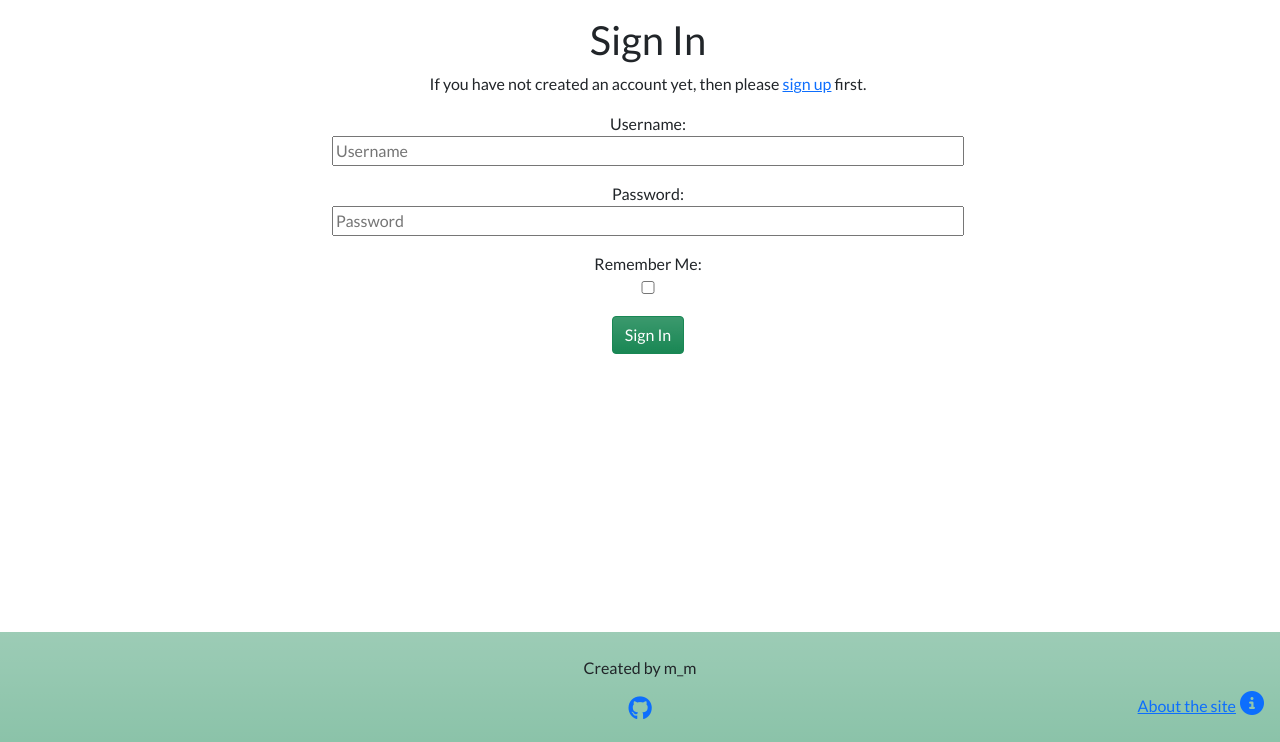
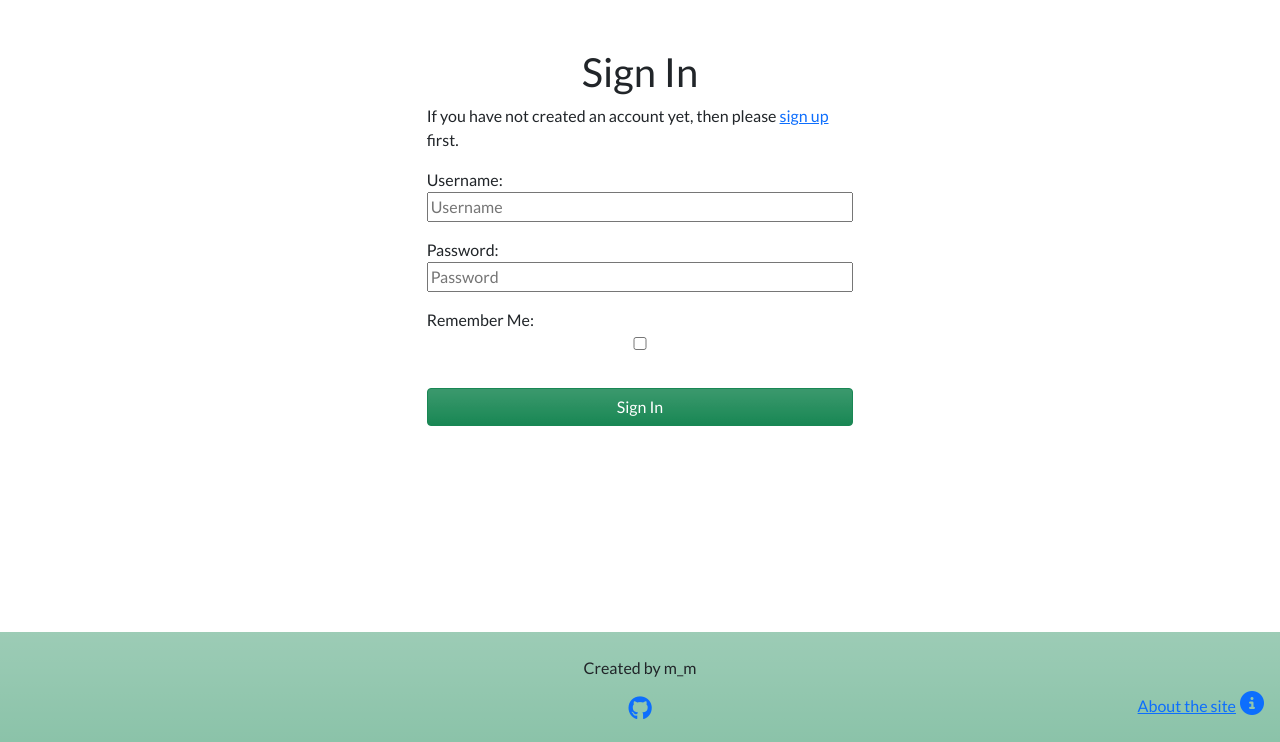
Before and after one commit to mwmlln/tails-on-trails, a Django app: page /accounts/login/ in a window 1280 px wide. Shown: the part 58-800 px from the top of the page. Run offline with Django 3.2, Linux system fonts and the light colour scheme; some libraries are stand-ins or nearby versions.

Commit message:
STYLE: Layout adjustment for consisitency with other pages

```diff
--- a/templates/account/login.html
+++ b/templates/account/login.html
@@ -7,11 +7,11 @@
 
 {% block content %}
 
-<div class="containter ms-3 text-center">
-  <div class="col-12 col-md-8 mt-3 offset-md-2 col-lg-6 offset-lg-3">
+<div class="containter">
+  <div class="col-12 col-md-6 offset-md-3 col-lg-4 offset-lg-4">
     <div class="row px-0">
 
-      <h1>{% trans "Sign In" %}</h1>
+      <h1 class="mt-5 text-center">{% trans "Sign In" %}</h1>
 
 
       <p>{% blocktrans %}If you have not created an account yet, then please
@@ -26,7 +26,7 @@
         {% if redirect_field_value %}
         <input type="hidden" name="{{ redirect_field_name }}" value="{{ redirect_field_value }}" />
         {% endif %}
-        <button class="btn btn-success bg-gradient" type="submit">{% trans "Sign In" %}</button>
+        <button class="btn btn-success bg-gradient mb-5 mt-3 create-btn" type="submit">{% trans "Sign In" %}</button>
       </form>
     </div>
   </div>
--- a/templates/account/signup.html
+++ b/templates/account/signup.html
@@ -9,7 +9,7 @@
 
 <div class="containter">
   <div class="row ms-2">
-    <div class="col-12 col-md-8 mt-3 offset-md-2 col-lg-6 offset-lg-3">
+    <div class="col-12 col-md-6 offset-md-3 col-lg-4 offset-lg-4 mt-5">
       <h1 class="text-center
       ">{% trans "Sign Up" %}</h1>
 
@@ -22,7 +22,7 @@
         {% if redirect_field_value %}
         <input type="hidden" name="{{ redirect_field_name }}" value="{{ redirect_field_value }}" />
         {% endif %}
-        <button class="btn btn-success bg-gradient" type="submit">{% trans "Sign Up" %} &raquo;</button>
+        <button class="btn btn-success bg-gradient mb-5 mt-3 create-btn" type="submit">{% trans "Sign Up" %} &raquo;</button>
       </form>
     </div>
   </div>
```
Also changed, not shown: templates/account/logout.html (+4 -4 lines).
